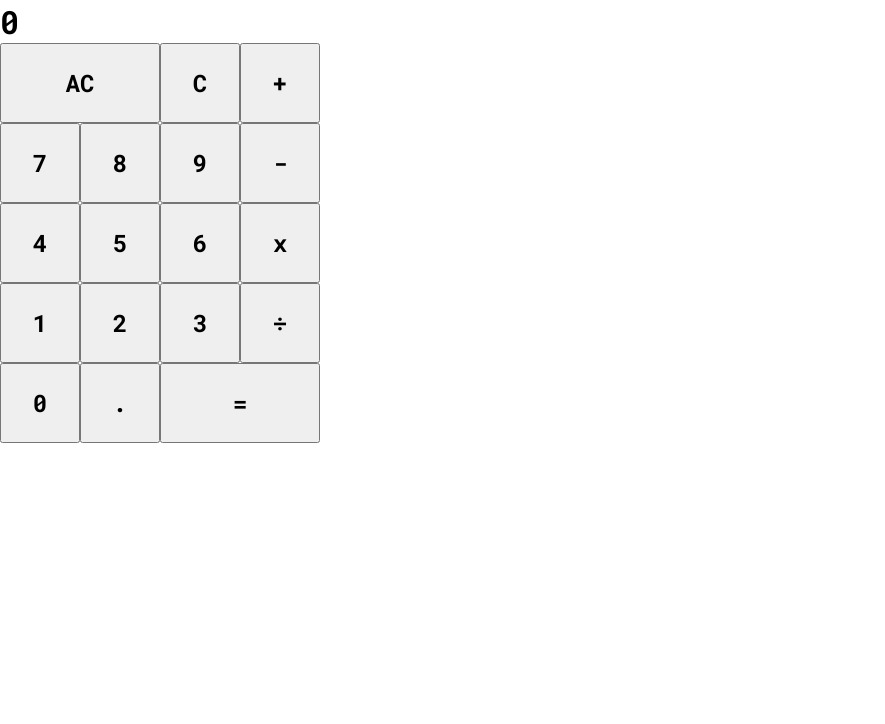
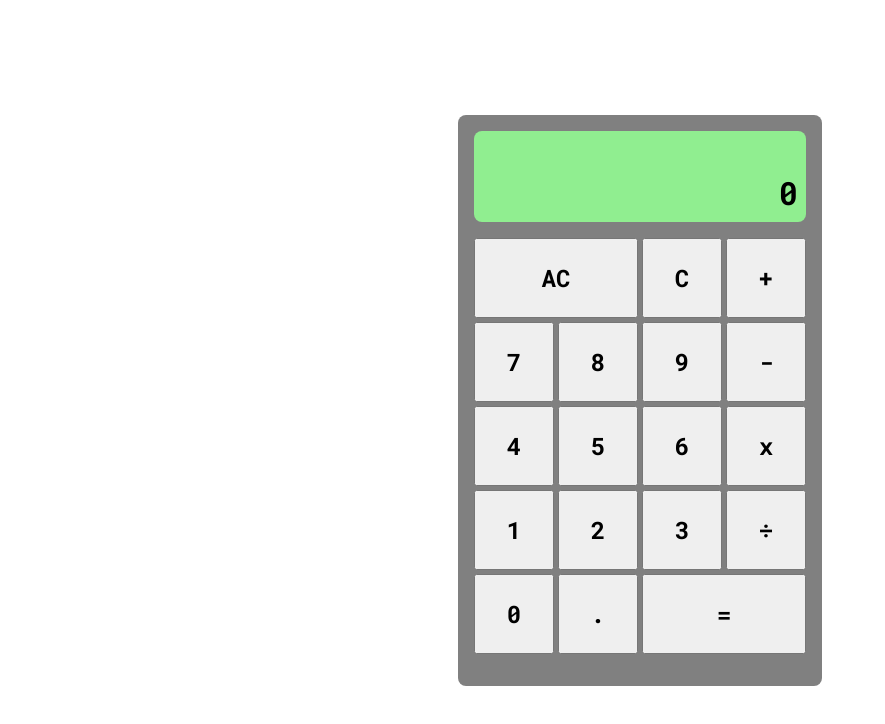
Before and after one commit to nicolasgsantana/calculator, a plain HTML site: page index.html in a window 1280 px wide. Shown: the whole page, without its empty margins (0-885 px from the left). Drawn offline with Linux system fonts and the light colour scheme.

Commit message:
Center calculator

```diff
--- a/css/style.css
+++ b/css/style.css
@@ -1,9 +1,12 @@
 @import url('https://fonts.googleapis.com/css2?family=Roboto+Mono:wght@700&display=swap');
 
 body {
+    width: 100vw;
+    height: 100vh;
     margin: 0;
     padding: 0;
     display: flex;
+    justify-content: center;
     font-family: 'Roboto Mono', monospace;
 }
 
@@ -21,28 +24,45 @@ button.equals, button.clear{
 p {
     margin: 0;
     padding: 0;
+    text-align: right;
 }
 
 p.equation {
     font-size: x-large;
+    min-height: 32px;
 }
 
 p.result {
     font-size: xx-large;
+    min-height: 43px;
 }
 
 div.base {
     width: auto;
-    height: 400px;
+    height: auto;
+    margin-bottom: auto;
+    margin-top: auto;
+    padding: 16px;
+    border-radius: 8px;
+    background-color: grey;
     display: flex;
     flex-direction: column;
+    gap: 16px;
+}
+
+div.display {
+    padding: 8px;
+    background-color: lightgreen;
+    border-radius: 8px;
 }
 
 div.center {
     display: flex;
     flex-direction: column;
+    gap: 4px;
 }
 
 div.row {
     display: flex;
+    gap: 4px;
 }
--- a/index.html
+++ b/index.html
@@ -11,8 +11,10 @@
 
 <body>
   <div class="base">
-    <p id="equation-display" class="equation"></p>
-    <p id="result-display" class="result">0</p>
+    <div class="display">
+      <p id="equation-display" class="equation"></p>
+      <p id="result-display" class="result">0</p>
+    </div>
     <div>
       <div class="center">
         <div class="row">
```
